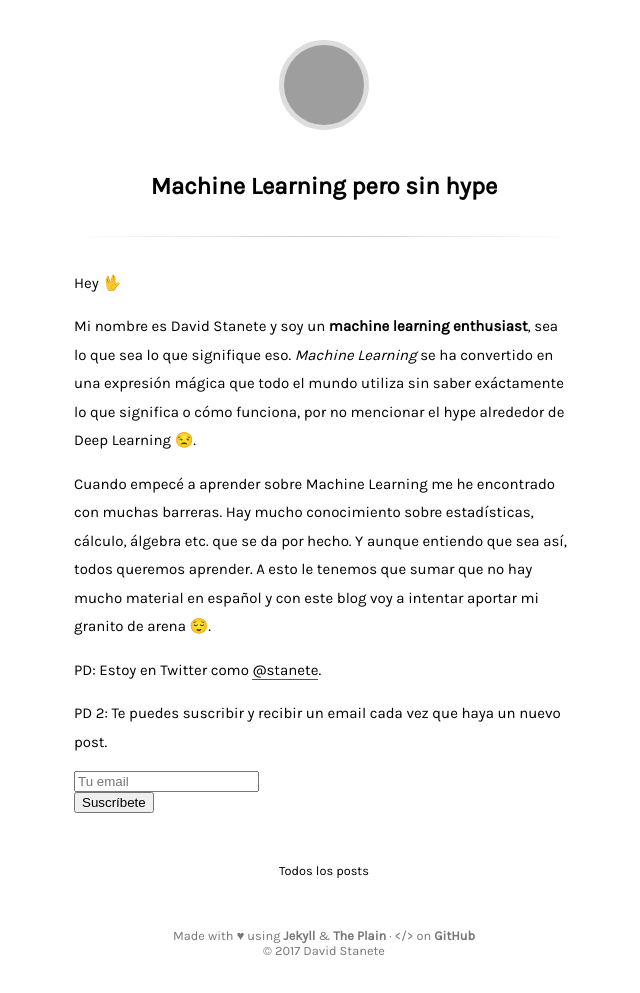
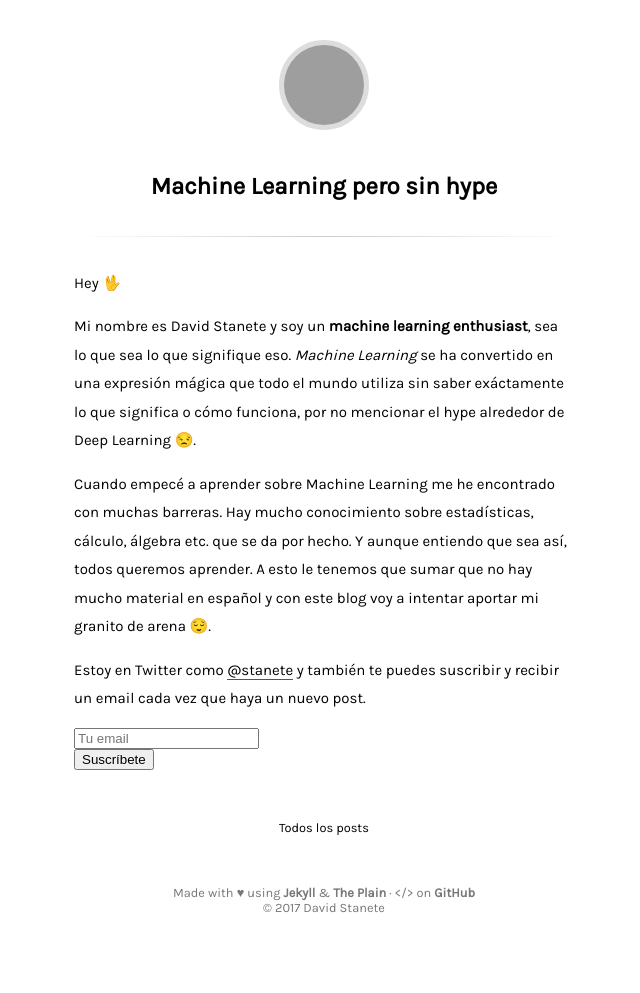
Before and after one commit to stanete/stanete.github.io, a Jekyll site: the page built from about.md, in a window 1280 px wide, cut to the strip 0-993 px from the top of the page. Shown: the whole strip, without its empty margins (316-956 px from the left). Built offline with Jekyll 4.4.1, drawn with Linux system fonts in a browser that asks for light colours; comment, search, counter and statistics services are not loaded; after the commit the page ends 950 px from its top, so only the background shows below that; grey boxes are pictures that could not be loaded.

Commit message:
Removed PDs

```diff
--- a/about.md
+++ b/about.md
@@ -10,6 +10,4 @@ Mi nombre es David Stanete y soy un **machine learning enthusiast**, sea lo que
 
 Cuando empecé a aprender sobre Machine Learning me he encontrado con muchas barreras. Hay mucho conocimiento sobre estadísticas, cálculo, álgebra etc. que se da por hecho. Y aunque entiendo que sea así, todos queremos aprender. A esto le tenemos que sumar que no hay mucho material en español y con este blog voy a intentar aportar mi granito de arena 😌.
 
-PD: Estoy en Twitter como [@stanete](https://twitter.com/stanete).
-
-PD 2: Te puedes suscribir y recibir un email cada vez que haya un nuevo post.
+Estoy en Twitter como [@stanete](https://twitter.com/stanete) y también te puedes suscribir y recibir un email cada vez que haya un nuevo post.
```
Also changed, not shown: _posts/2017-01-15-introduccion-machine-learning-sin-hype.md (+1 -1 lines).
